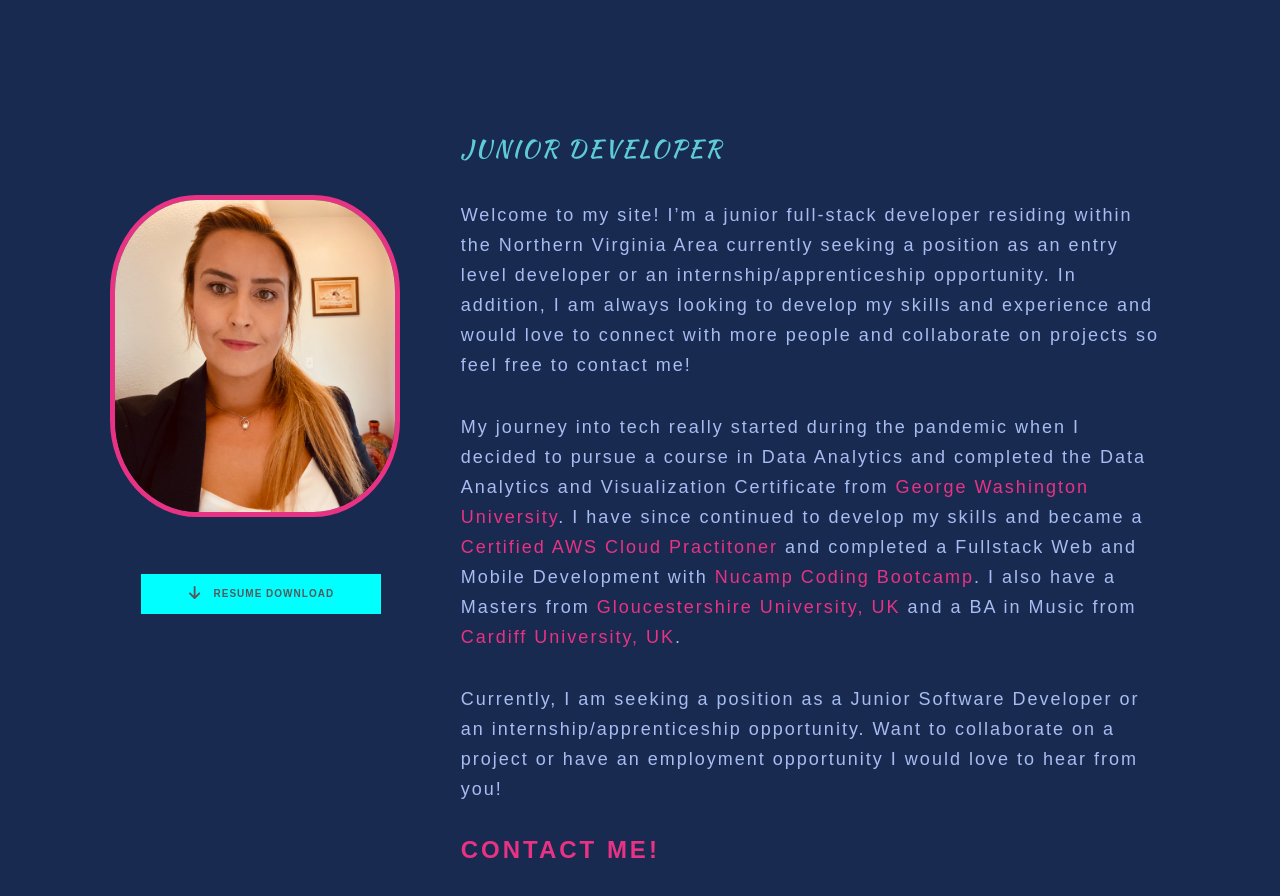
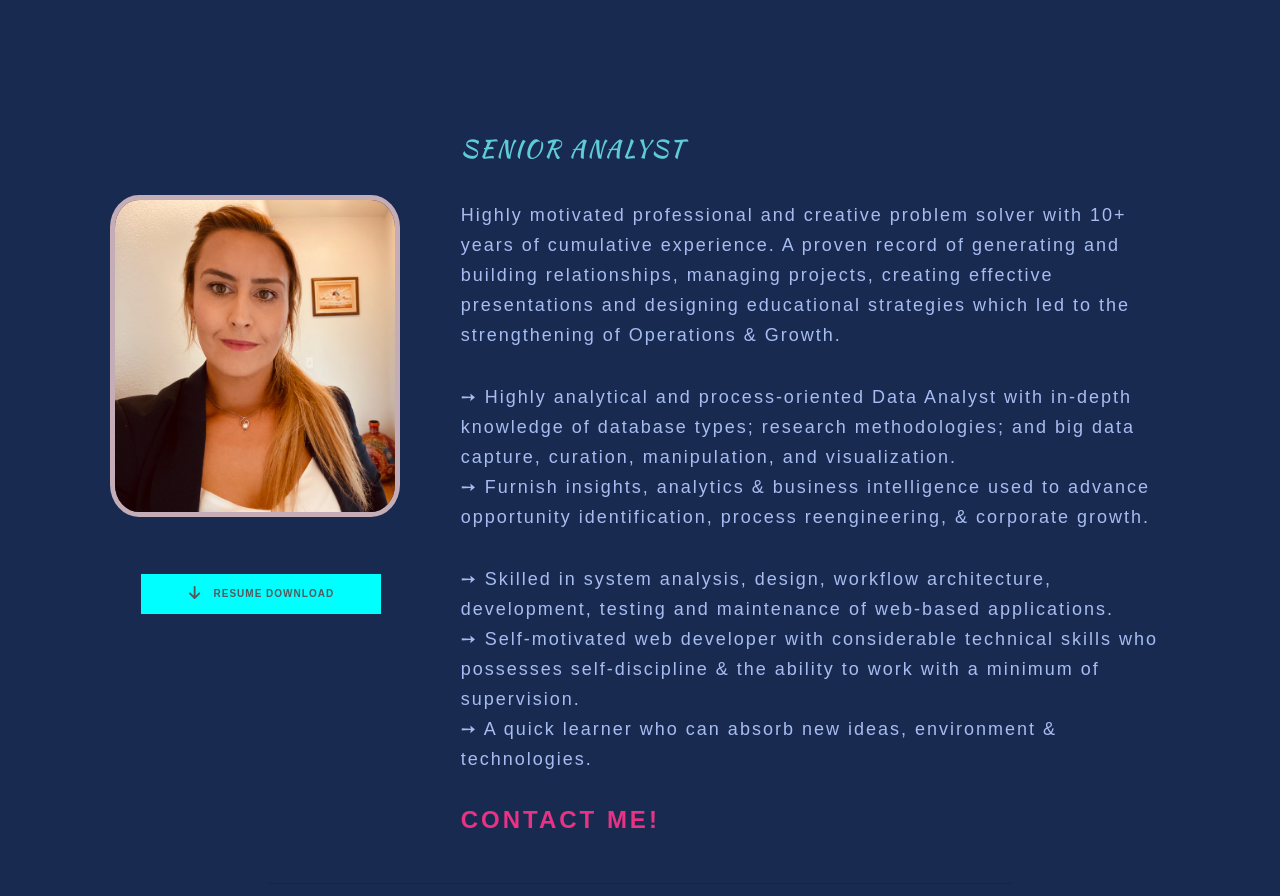
Before and after one commit to LisaHarrison08/lisa08, a React (Create React App) app: page /about in a window 1280 px wide. Shown: the top 896 px of the page. Built offline with nearby package versions, Linux system fonts and the light colour scheme.

Commit message:
about page updated

```diff
--- a/src/App.css
+++ b/src/App.css
@@ -19,7 +19,7 @@ body {
 	font-family: 'Kaushan Script', cursive;
 	margin-bottom: 0.25em;
 	letter-spacing: 0.1em;
-	color: #e83283;
+	color: #c4adb7;
 }
 .sub-text {
 	text-transform: none; /* No capitalization, the text renders as it is (default) */
--- a/src/components/About.js
+++ b/src/components/About.js
@@ -20,7 +20,7 @@ function About() {
                                 src={profilePic}
                                 alt='Lisa'
                                 className='img-fluid '
-                                style={{ borderRadius: '30%', border: '5px solid #e83283' }}
+                                style={{ borderRadius: '10%', border: '5px solid #c4adb7' }}
                             />
                         </Zoom>
                     </Col>
@@ -45,31 +45,33 @@ function About() {
                 <Col md={8} className='mt-md-0 px-0 p-md-2'>
                     <div className='m-2' >
                         <Fade bottom delay={600}>
-                            <h2 className='about-intro'>Junior Developer</h2>
+                            <h2 className='about-intro'>Senior Analyst</h2>
                         </Fade>
                         <br></br>
                         <Fade bottom delay={700}>
                             <p className='mb-2 text'>
-                            Welcome to my site! I’m a junior full-stack developer residing within the Northern Virginia Area currently seeking a position as an entry level developer or an internship/apprenticeship opportunity. In addition, I am always looking to develop my skills and experience and would love to connect with more people and collaborate on projects so feel free to contact me!
+                                Highly motivated professional and creative problem solver with 10+ years of cumulative experience. A proven record of generating and building relationships, managing projects, creating effective presentations and designing educational strategies which led to the strengthening of Operations & Growth.
                             </p>
                         </Fade>
                         <br></br>
                         <Fade bottom delay={800}>
                             <p className='mb-2 text'>
-                                My journey into tech really started during the pandemic when I decided to pursue a course in Data Analytics and completed the Data Analytics and Visualization Certificate from<span style={{ color:  "#e83283"}}> George Washington University</span>.
-                                I have since continued to develop my skills and became a <span style={{ color:  "#e83283" }}>Certified AWS Cloud Practitoner</span> and completed a Fullstack Web and Mobile Development with <span style={{ color:  "#e83283" }}> Nucamp Coding Bootcamp</span>. I also have a Masters from <span style={{ color:  "#e83283"}}>Gloucestershire University, UK</span> and a BA in Music from <span style={{ color:  "#e83283"}}>Cardiff University, UK</span>.
+                                ➙ Highly analytical and process-oriented Data Analyst with in-depth knowledge of database types; research methodologies; and big data capture, curation, manipulation, and visualization. <br></br>
+                                ➙ Furnish insights, analytics & business intelligence used to advance opportunity identification, process reengineering, & corporate growth.
                             </p>
                             </Fade>
                             <br></br>
                             <Fade bottom delay={900}>
                                 <p className='mb-2 text'>
-                                Currently, I am seeking a position as a Junior Software Developer or an internship/apprenticeship opportunity. Want to collaborate on a project or have an employment opportunity I would love to hear from you!
+                                    ➙ Skilled in system analysis, design, workflow architecture, development, testing and maintenance of web-based applications.<br></br>
+                                    ➙ Self-motivated web developer with considerable technical skills who possesses self-discipline & the ability to work with a minimum of supervision. <br></br>
+                                    ➙ A quick learner who can absorb new ideas, environment & technologies.
                                 </p>
                             </Fade>
                             <br></br>
                             <Fade bottom delay={1000}>
                                 <NavLink tag='link' className='nav-link touch-link mx-0 p-0' to='/contact'>
-                                <h3 style={{ color:  "#e83283"}}>Contact me!</h3>
+                                    <h3 style={{ color: "#e83283" }}>Contact me!</h3>
                                 </NavLink>
                             </Fade>
                     </div>
--- a/src/components/Intro.js
+++ b/src/components/Intro.js
@@ -10,7 +10,7 @@ export const Intro = () => {
                         <h2 className='intro-text'>Lisa Harrison</h2>
                     </Fade>
                     <Fade right duration={2000} distance="300px">
-                        <h2 className='mt-0 sub-text '>Junior Software Developer</h2>
+                        <h2 className='mt-0 sub-text '>Portfolio</h2>
                     </Fade>
                     <Fade left duration={2000} distance="300px">
                         <p className='mt-0 text'>
```
Lines whose indentation alone changed are shown as unchanged.
